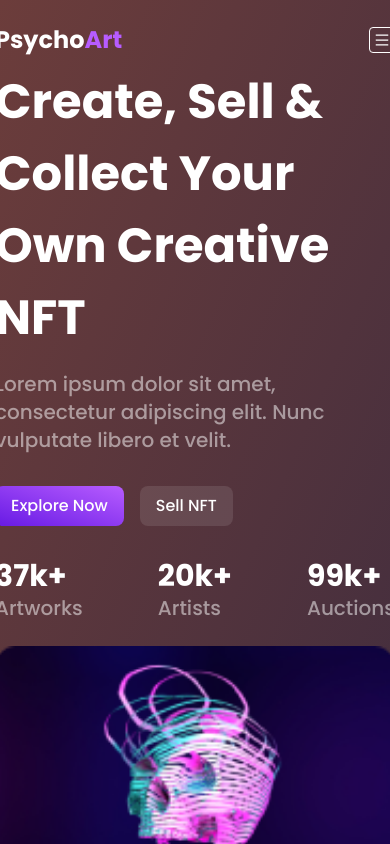
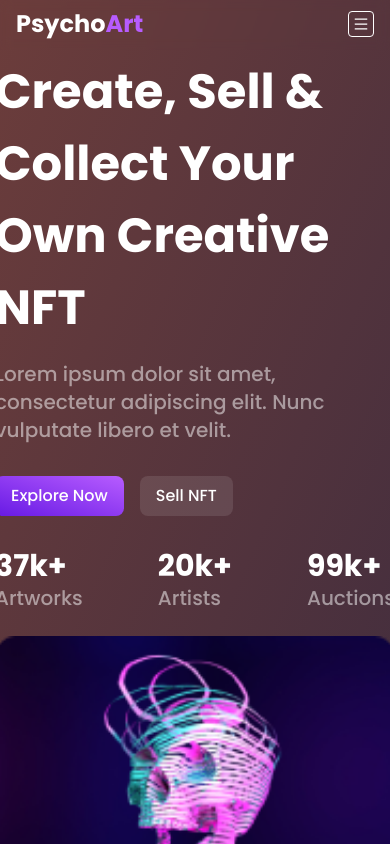
Before and after one commit to BanerjeeProdipta/NFT, a React (Create React App) app: page / in a window 390 px wide. Shown: the top 844 px of the page. Built offline with nearby package versions, Linux system fonts and the light colour scheme.

Commit message:
style:(nav) navbar bg frosty effect ans mobile view menu bg color add

```diff
--- a/src/App.tsx
+++ b/src/App.tsx
@@ -1,4 +1,5 @@
 import { BrowserRouter } from 'react-router-dom'
+import Navbar from './components/ui/Navbar'
 import Routes from './routes/Routes'
 import './styles/global.css'
 import './styles/tailwind.css'
@@ -11,15 +12,26 @@ function App() {
         background: 'linear-gradient(113.49deg, #984D38 -30.3%, #181E41 58.12%)',
       }}
     >
-      <div className="container p-4 mx-auto">
-        <div className="flex flex-col items-center justify-center">
-          <div className="max-w-6xl prose-p:font-medium prose-p:text-xl text-white/50 prose-headings:text-white prose-h2:font-[Roboto] prose-h2:font-bold prose-h2:text-4xl">
-            <BrowserRouter>
-              <Routes />
-            </BrowserRouter>
+      <BrowserRouter>
+        <div className="prose-p:font-medium prose-p:text-xl text-white/50 prose-headings:text-white prose-h2:font-[Roboto] prose-h2:font-bold prose-h2:text-4xl">
+
+          <div
+            className="fixed w-full"
+            style={{ backdropFilter: 'blur(6px)' }}
+          >
+            <Navbar />
+          </div>
+
+          <div className="container p-4 mx-auto">
+            <div className="flex flex-col items-center justify-center">
+              <div className="max-w-6xl mt-10 lg:mt-24">
+                <Routes />
+              </div>
+            </div>
           </div>
         </div>
-      </div>
+
+      </BrowserRouter>
     </div>
   )
 }
--- a/src/components/ui/Navbar.tsx
+++ b/src/components/ui/Navbar.tsx
@@ -13,11 +13,11 @@ function Navbar() {
   const handleModalOnClose = () => setShowSearchModal(false)
 
   return (
-    <nav className="sticky top-0 z-50">
+    <nav className="container z-50 px-4 mx-auto">
       <div
         ref={ref}
+        className="max-w-6xl py-2 relative overflow-hidden transition-all duration-500 ease-in-out md:min-h-[80px]"
         style={{ maxHeight: isOpen && ref.current ? ref.current.scrollHeight : 50 }}
-        className="py-2 relative overflow-hidden transition-all duration-500 ease-in-out md:min-h-[100px]"
       >
         <div className="flex items-center justify-between">
           <div>
@@ -89,7 +89,7 @@ function Navbar() {
         </div>
 
         {/* small screen links STARTS */}
-        <div className="my-4 space-y-2 md:hidden">
+        <div className="p-2 my-4 space-y-2 rounded-lg md:hidden bg-bgRight">
           <button
             type="button"
             className="relative w-full p-1"
--- a/src/layout/index.tsx
+++ b/src/layout/index.tsx
@@ -1,12 +1,8 @@
 import { Outlet } from 'react-router-dom'
-import Navbar from '../components/ui/Navbar'
 
 function Layout() {
   return (
-    <>
-      <Navbar />
-      <Outlet />
-    </>
+    <Outlet />
   )
 }
 
```
